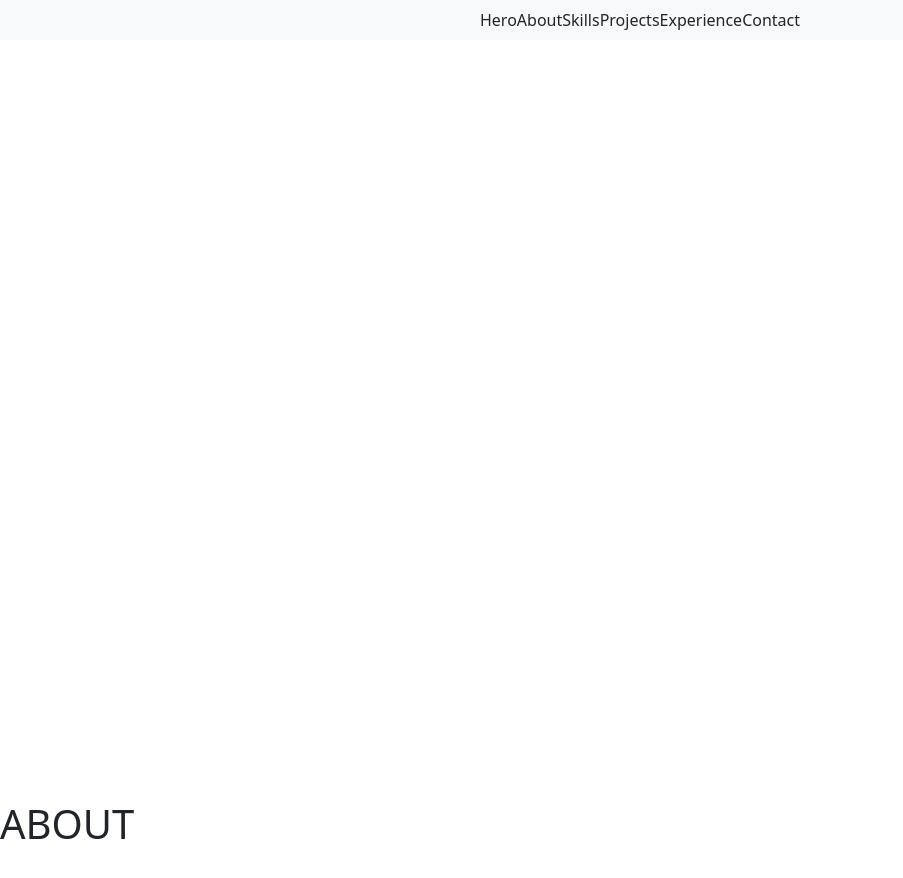
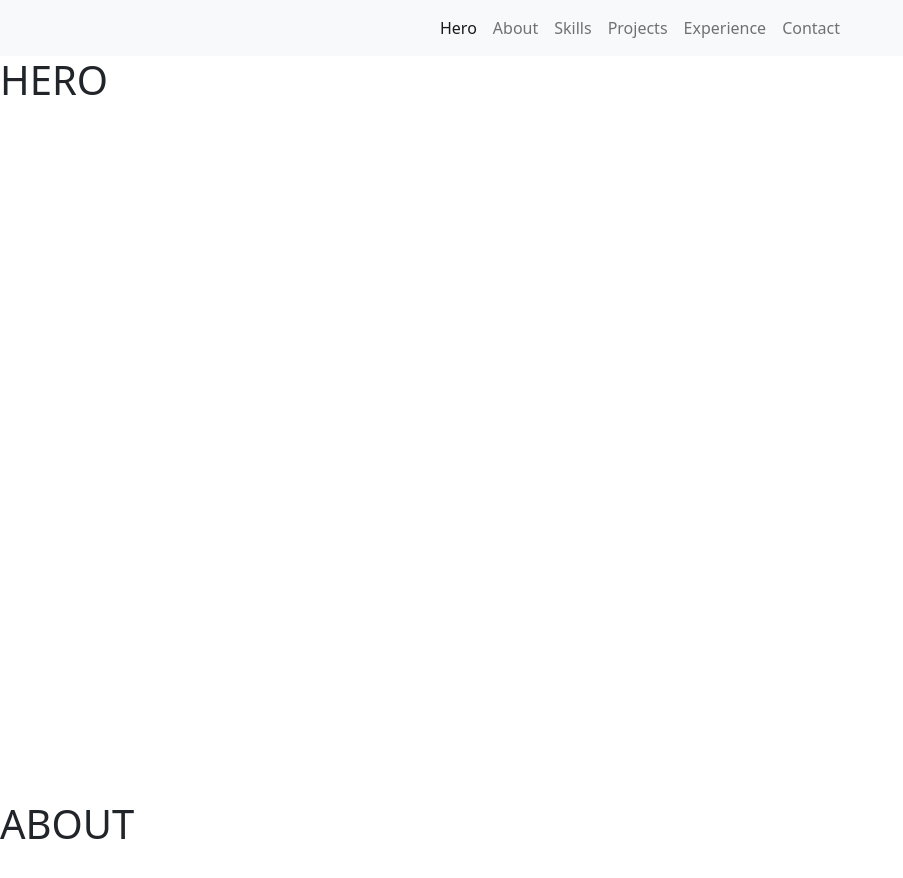
Before and after one commit to sjdnz93/portfolio, a React (Create React App) app in the folder client/: page / in a window 1280 px wide. Shown: the top 878 px of the page, without its empty margins (0-903 px from the left). Built offline with nearby package versions, Linux system fonts and the light colour scheme.

Commit message:
nav improved

```diff
--- a/client/src/components/NavBar.js
+++ b/client/src/components/NavBar.js
@@ -14,12 +14,12 @@ const NavBar = () => {
         <Navbar.Toggle aria-controls='crate-nav' />
         <Navbar.Collapse id='crate-nav' className='justify-content-end'>
           <Nav>
-            <Link activeClass="active" to="hero" spy={true} smooth={true} offset={50} duration={500}>Hero</Link>
-            <Link activeClass="active" to="about" spy={true} smooth={true} offset={50} duration={500}>About</Link>
-            <Link activeClass="active" to="skills" spy={true} smooth={true} offset={50} duration={500}>Skills</Link>
-            <Link activeClass="active" to="projects" spy={true} smooth={true} offset={50} duration={500}>Projects</Link>
-            <Link activeClass="active" to="experience" spy={true} smooth={true} offset={50} duration={500}>Experience</Link>
-            <Link activeClass="active" to="contact" spy={true} smooth={true} offset={50} duration={500}>Contact</Link>
+            <Link className='nav-link' activeClass="active" to="hero" spy={true} smooth={true} offset={-106} duration={300}>Hero</Link>
+            <Link className='nav-link' activeClass="active" to="about" spy={true} smooth={true} offset={-50} duration={300}>About</Link>
+            <Link className='nav-link' activeClass="active" to="skills" spy={true} smooth={true} offset={-50} duration={300}>Skills</Link>
+            <Link className='nav-link' activeClass="active" to="projects" spy={true} smooth={true} offset={-50} duration={300}>Projects</Link>
+            <Link className='nav-link' activeClass="active" to="experience" spy={true} smooth={true} offset={-50} duration={300}>Experience</Link>
+            <Link className='nav-link' activeClass="active" to="contact" spy={true} smooth={true} offset={-50} duration={300}>Contact</Link>
           </Nav>
         </Navbar.Collapse>
       </Container>
--- /dev/null
+++ b/client/src/styles/components/hero.scss
@@ -0,0 +1,3 @@
+#hero {
+  margin-top: 56px;
+}
--- a/client/src/styles/main.scss
+++ b/client/src/styles/main.scss
@@ -1,3 +1,5 @@
+@import './components/hero.scss';
+
 * {
   box-sizing: border-box;
   margin: 0 auto;
@@ -8,5 +10,5 @@ body {
 }
 
 section {
-  height: 100vh;
+  height: calc(100vh - 56px);
 }
```
